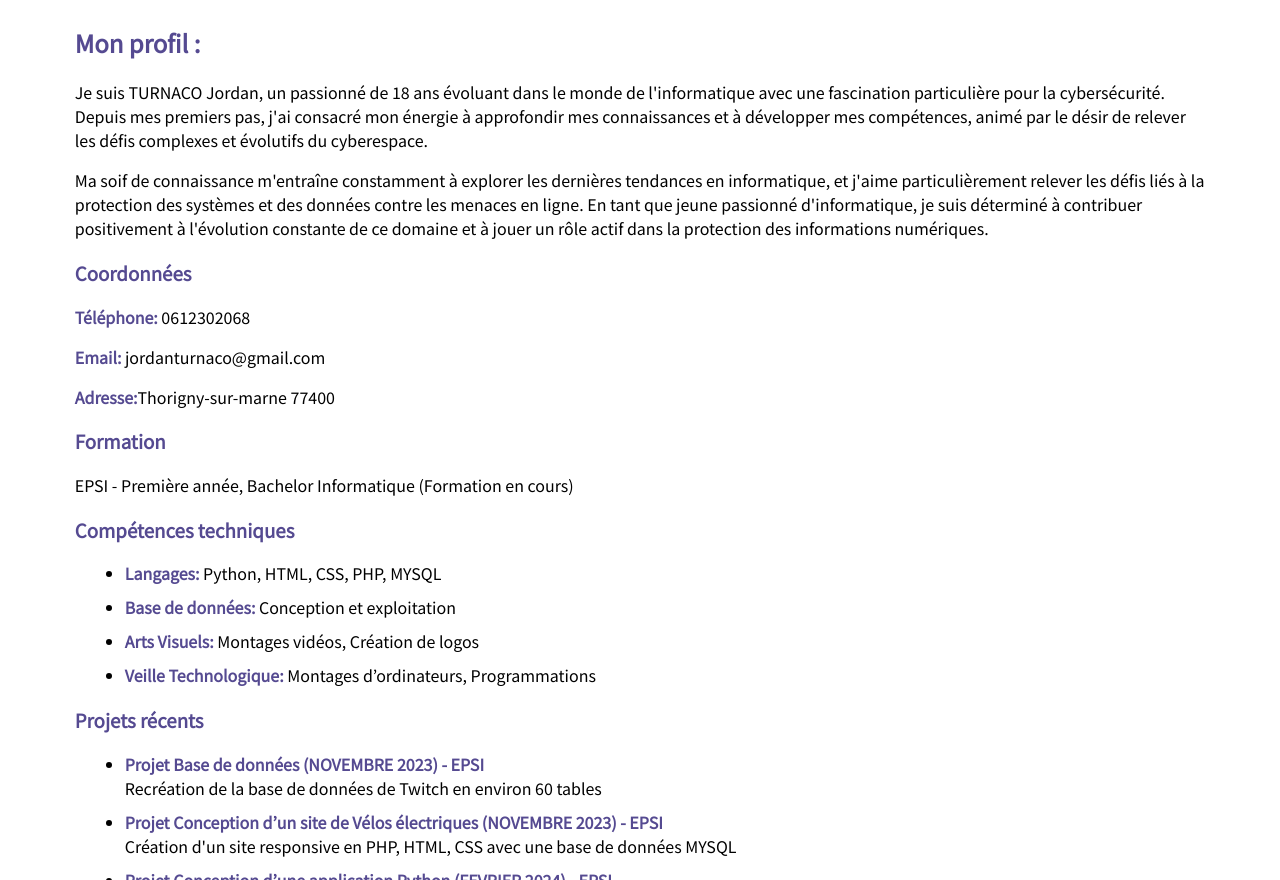
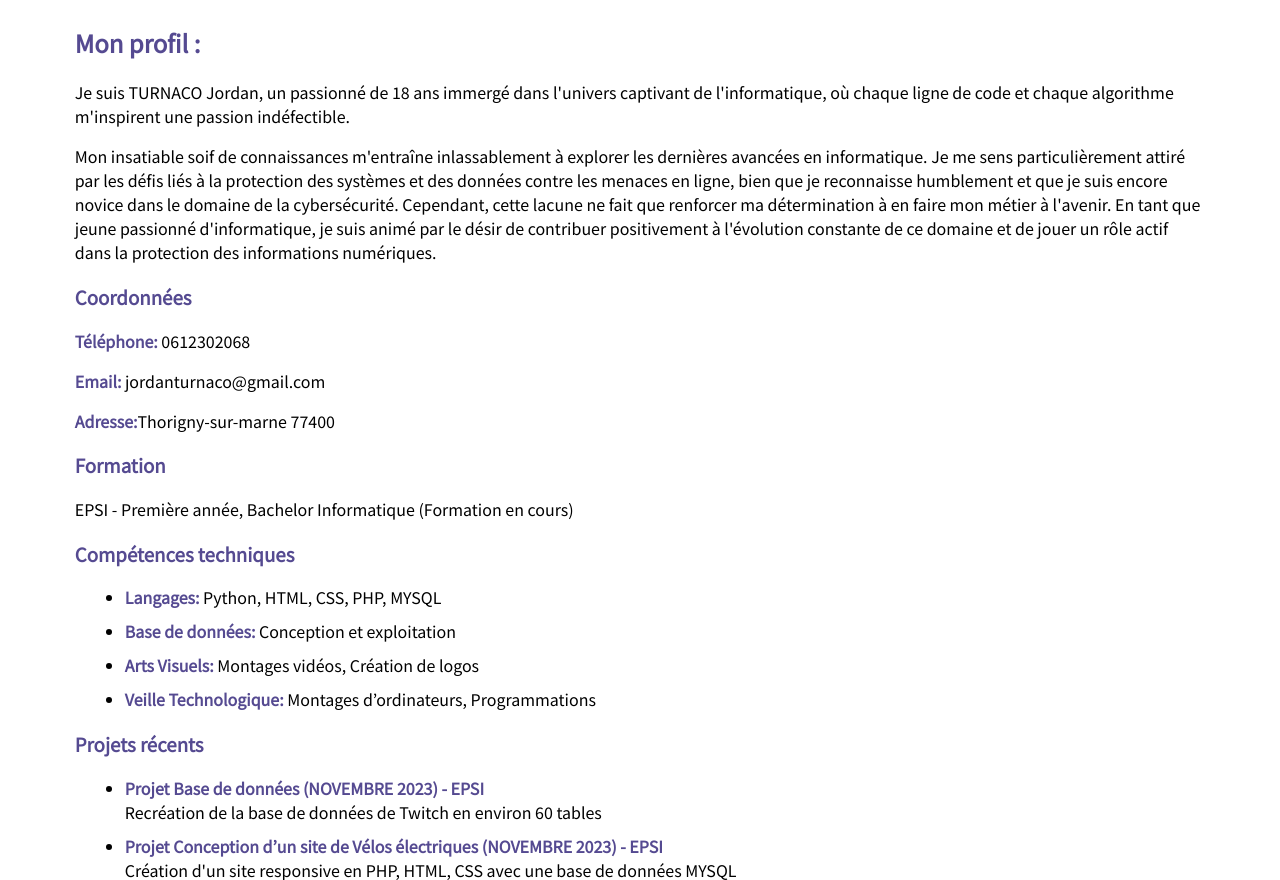
Before and after one commit to JordanSN1/PortFolio-TURNACO-Jordan, a plain HTML site: page Apropos.html in a window 1280 px wide. Shown: the part 839-1719 px from the top of the page. Drawn offline with Linux system fonts and the light colour scheme.

Commit message:
changement description apropos

```diff
--- a/Apropos.html
+++ b/Apropos.html
@@ -53,9 +53,8 @@
 			</section>
 			<p class="Description">
 				<h2>Mon profil : </h2>
-				<p>Je suis TURNACO Jordan, un passionné de 18 ans évoluant dans le monde de l'informatique avec une fascination particulière pour la cybersécurité. Depuis mes premiers pas, j'ai consacré mon énergie à approfondir mes connaissances et à développer mes compétences, animé par le désir de relever les défis complexes et évolutifs du cyberespace.</p>
-				<p>Ma soif de connaissance m'entraîne constamment à explorer les dernières tendances en informatique, et j'aime particulièrement relever les défis liés à la protection des systèmes et des données contre les menaces en ligne. En tant que jeune passionné d'informatique, je suis déterminé à contribuer positivement à l'évolution constante de ce domaine et à jouer un rôle actif dans la protection des informations numériques.</p>
-				<h3>Coordonnées</h3>
+				<p>Je suis TURNACO Jordan, un passionné de 18 ans immergé dans l'univers captivant de l'informatique, où chaque ligne de code et chaque algorithme m'inspirent une passion indéfectible.</p>
+				<p>Mon insatiable soif de connaissances m'entraîne inlassablement à explorer les dernières avancées en informatique. Je me sens particulièrement attiré par les défis liés à la protection des systèmes et des données contre les menaces en ligne, bien que je reconnaisse humblement et que je suis encore novice dans le domaine de la cybersécurité. Cependant, cette lacune ne fait que renforcer ma détermination à en faire mon métier à l'avenir. En tant que jeune passionné d'informatique, je suis animé par le désir de contribuer positivement à l'évolution constante de ce domaine et de jouer un rôle actif dans la protection des informations numériques.</p>				<h3>Coordonnées</h3>
 				<p><strong>Téléphone:</strong> 0612302068</p>
 				<p><strong>Email:</strong> jordanturnaco@gmail.com</p>
 				<p><strong>Adresse:</strong>Thorigny-sur-marne 77400</p>
```
